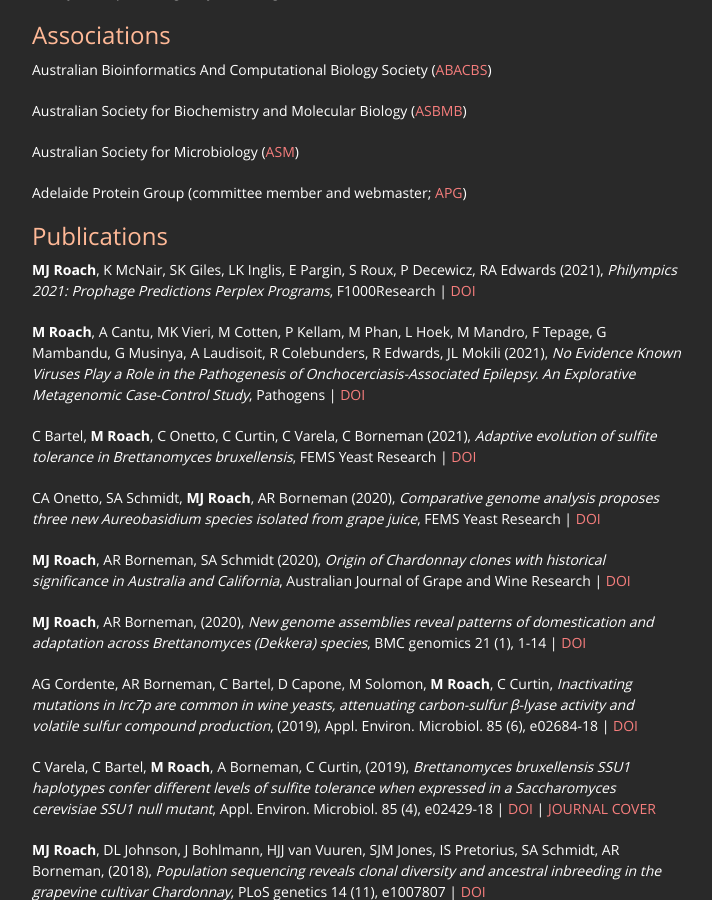
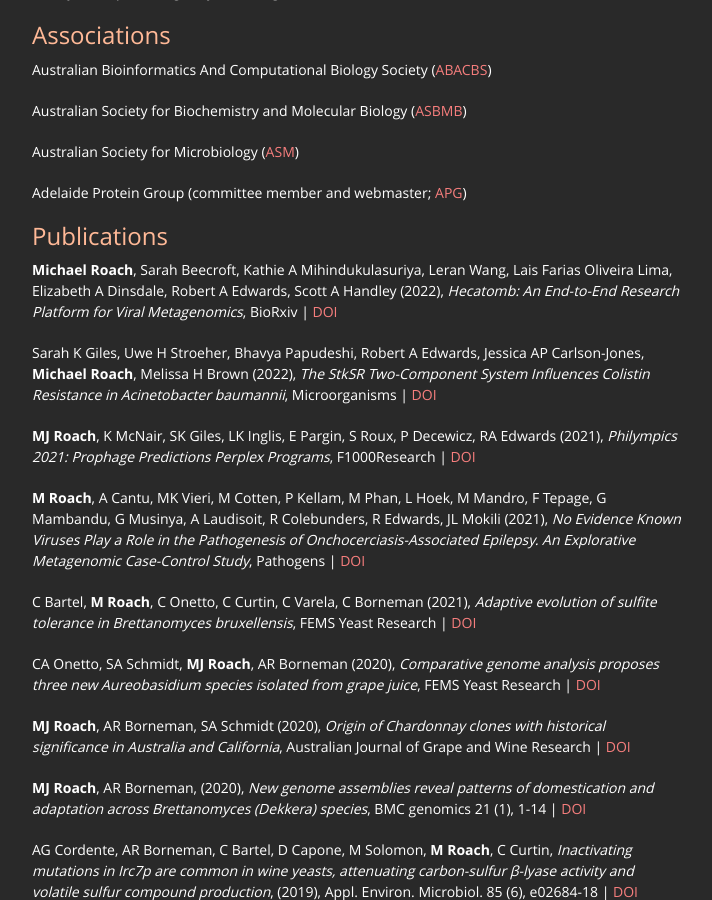
Before and after one commit to beardymcjohnface/beardymcjohnface.github.io, a Jekyll site: the page built from about.md, in a window 1280 px wide and 900 px high, scrolled down 778 px. Shown: the whole window, without its empty margins (283-995 px from the left). Built offline with Jekyll 4.4.1, drawn with Linux system fonts in a browser that asks for light colours.

Commit message:
publication update

```diff
--- a/_includes/publications.md
+++ b/_includes/publications.md
@@ -1,4 +1,13 @@
 ## Publications
+__Michael Roach__, Sarah Beecroft, Kathie A Mihindukulasuriya, Leran Wang, Lais Farias Oliveira Lima, Elizabeth A Dinsdale, Robert A Edwards, Scott A Handley
+(2022),
+_Hecatomb: An End-to-End Research Platform for Viral Metagenomics_,
+BioRxiv | [DOI](https://doi.org/10.1101/2022.05.15.492003)
+
+Sarah K Giles, Uwe H Stroeher, Bhavya Papudeshi, Robert A Edwards, Jessica AP Carlson-Jones, __Michael Roach__, Melissa H Brown
+(2022),
+_The StkSR Two-Component System Influences Colistin Resistance in Acinetobacter baumannii_,
+Microorganisms | [DOI](https://doi.org/10.3390/microorganisms10050985)
 
 __MJ Roach__, K McNair, SK Giles, LK Inglis, E Pargin, S Roux, P Decewicz, RA Edwards
 (2021),
```
